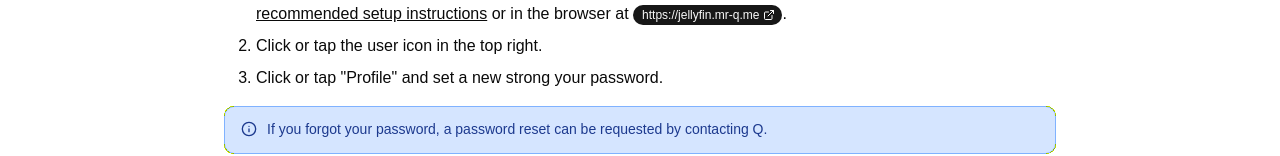
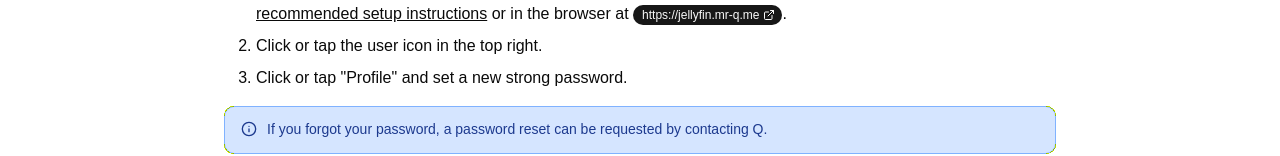
Before and after one commit to MrCapitalQ/SiteQ, a React (Vite) app: page /jellyfin/security in a window 1280 px wide. Shown: the part 343-499 px from the top of the page. Built offline with nearby package versions, Linux system fonts and the light colour scheme.

Commit message:
Fix typo about changing password.

```diff
--- a/src/components/jellyfin/security.tsx
+++ b/src/components/jellyfin/security.tsx
@@ -28,7 +28,7 @@ export function JellyfinSecurity() {
           </li>
           <li>Click or tap the user icon in the top right.</li>
           <li>
-            Click or tap "Profile" and set a new strong your password.
+            Click or tap "Profile" and set a new strong password.
           </li>
         </ol>
 
```
